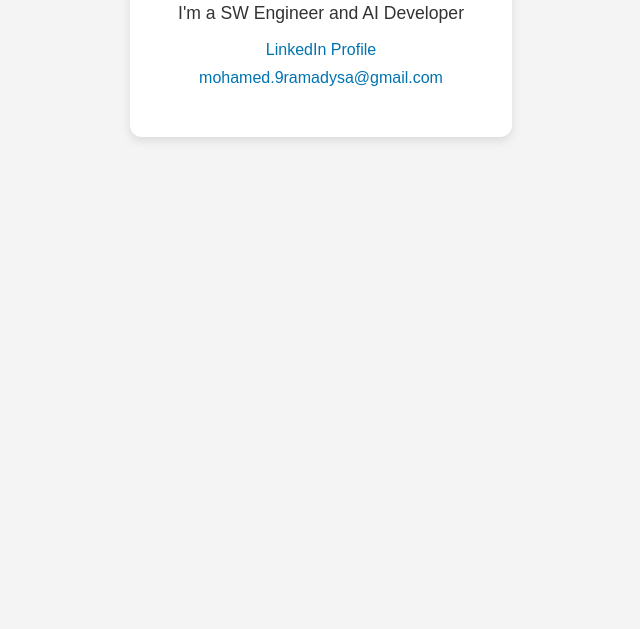
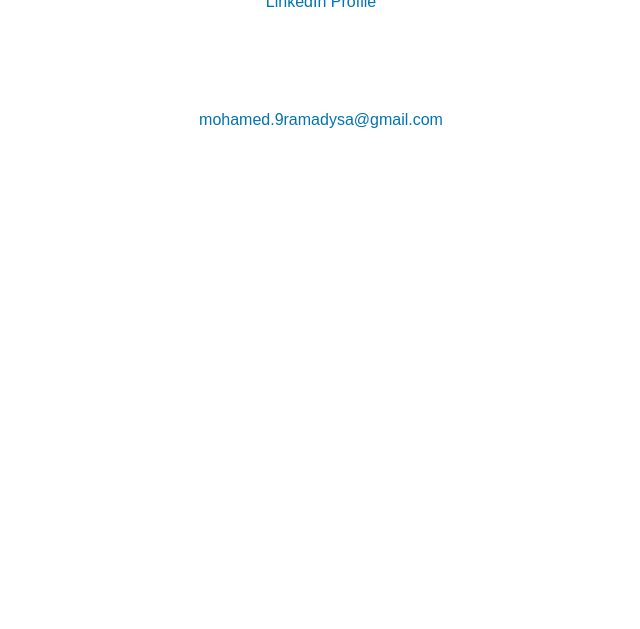
Before and after one commit to Mor992/mohamed-elramady-website, a plain HTML site: page index.html in a window 1280 px wide. Shown: the part 388-1017 px from the top of the page, without its empty margins (319-959 px from the left). Before the commit the page ends 800 px from the top, so only its background shows below. Drawn offline with Linux system fonts and the light colour scheme.

Commit message:
Update index.html

```diff
--- a/index.html
+++ b/index.html
@@ -18,7 +18,7 @@
     }
     .container {
       background: #fff;
-      padding: 40px;
+      padding: 400px;
       border-radius: 12px;
       box-shadow: 0 4px 10px rgba(0, 0, 0, 0.1);
       text-align: center;
@@ -32,7 +32,7 @@
     }
     a {
       display: block;
-      margin: 10px 0;
+      margin: 100px 0;
       color: #0073b1;
       text-decoration: none;
     }
@@ -44,11 +44,11 @@
 <body>
   <div class="container">
     <h1>Mohamed Elramady</h1>
-    <p>I'm a SW Engineer and AI Developer</p>
-    <a href="https://www.linkedin.com/in/mohamed-elramady-0035b1342/?utm_source=share&utm_campaign=share_via&utm_content=profile&utm_medium=android_app" target="_blank">
+    <p>I'm a AI Developer</p>
+    <a href="https://www.linked-elramady-0035b1342/?utm_source=share&utm_campaign=share_via&utm_content=profile&utm_medium=android_app" target="_blank">
       LinkedIn Profile
     </a>
-    <a href="mailto:mohamed.9ramadysa@gmail.com">mohamed.9ramadysa@gmail.com</a>
+    <a href="mailto:">mohamed.9ramadysa@gmail.com</a>
   </div>
 </body>
 </html>
```
